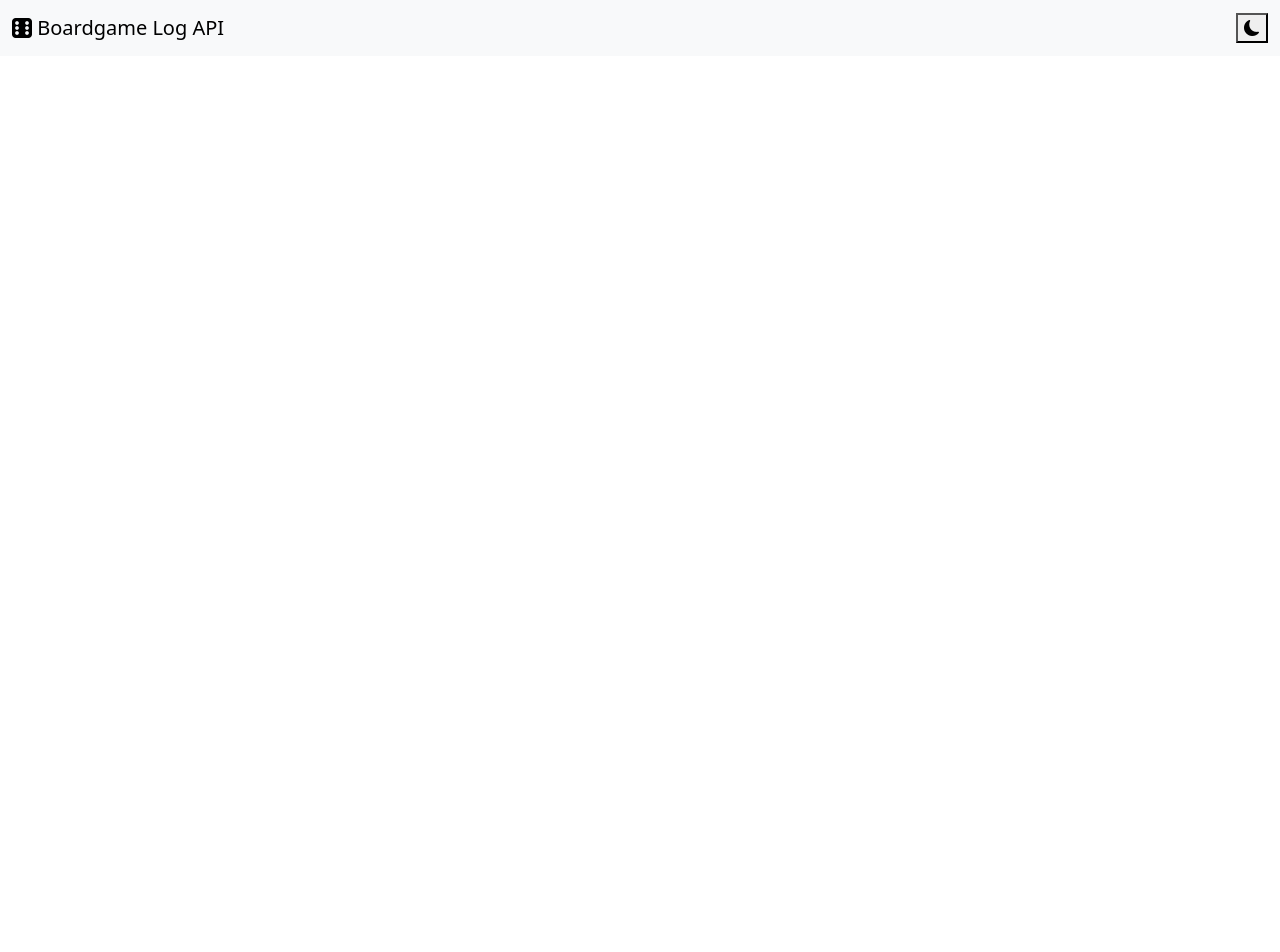
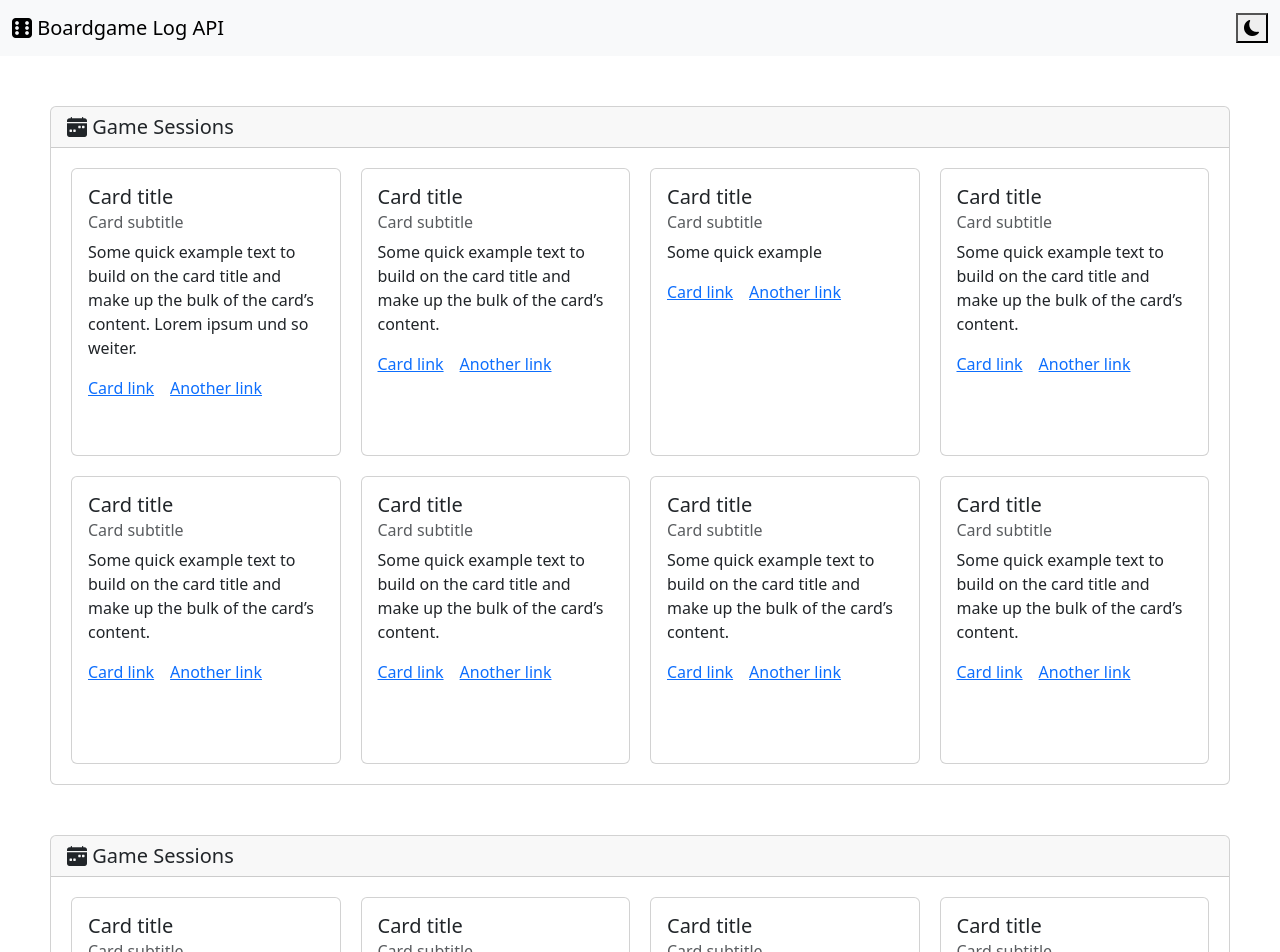
Before and after one commit to KonradTesch/BoardGameLogAPI, a React (Vite) app in the folder react/boardgame_api/: page /dashboard in a window 1280 px wide. Before the commit this address had no page. Shown: the top 952 px of the page. Before the commit the page ends 800 px from the top, so only its background shows below. Built offline with nearby package versions, Linux system fonts and the light colour scheme.

Commit message:
Worked on Dashboard (WIP)

```diff
--- a/react/boardgame_api/src/App.tsx
+++ b/react/boardgame_api/src/App.tsx
@@ -1,7 +1,8 @@
 import {BrowserRouter, Routes, Route, Navigate} from "react-router-dom"
 import Header from './components/Header'
 import LoginPage from "./pages/LoginPage.tsx";
-import "./App.css"
+import "./styles/App.css"
+import DashboardPage from "./pages/DashboardPage.tsx";
 
 
 function App() {
@@ -9,8 +10,9 @@ function App() {
         <BrowserRouter>
             <Header />
             <Routes>
-                <Route path="/" element={<Navigate to="/login" />} />
+                <Route path="/" element={<Navigate to="/dashboard" />} />
                 <Route path="/login" element={<LoginPage />} />
+                <Route path="/dashboard" element={<DashboardPage/>} />
             </Routes>
 
         </BrowserRouter>
--- /dev/null
+++ b/react/boardgame_api/src/components/InfoCard.tsx
@@ -0,0 +1,20 @@
+interface InfoCardProps {
+    body: string;
+}
+
+
+function InfoCard(props: InfoCardProps) {
+return (
+    <div className="card" style={{minHeight: "18rem"}}>
+        <div className="card-body">
+            <h5 className="card-title">Card title</h5>
+            <h6 className="card-subtitle mb-2 text-body-secondary">Card subtitle</h6>
+            <p className="card-text">{props.body}</p>
+            <a href="#" className="card-link">Card link</a>
+            <a href="#" className="card-link">Another link</a>
+        </div>
+    </div>
+);
+}
+
+export default InfoCard;
--- /dev/null
+++ b/react/boardgame_api/src/components/WideCard.tsx
@@ -0,0 +1,20 @@
+import type { ReactNode} from "react";
+
+interface WideCardProps {
+    title: ReactNode;
+    children: ReactNode;
+}
+
+function WideCard(props: WideCardProps){
+
+    return (
+        <div className="card" style={{minWidth: "20rem"}}>
+            <h5 className="card-header">{props.title}</h5>
+                <div className="card-body p-0">
+                    {props.children}
+                </div>
+        </div>
+    )
+}
+
+export default WideCard;
--- /dev/null
+++ b/react/boardgame_api/src/pages/DashboardPage.tsx
@@ -0,0 +1,41 @@
+import WideCard from "../components/WideCard.tsx";
+import InfoCard from "../components/InfoCard.tsx";
+import '../styles/DashboardPage.css';
+import * as React from "react";
+
+
+function DashboardPage() {
+    return (
+        <>
+            <div className="flex-body">
+            <WideCard title={<><i className="bi bi-calendar-week-fill"></i> Game Sessions</>}>
+                <div className="info-card-grid" style={{"--card-width": "14rem"} as React.CSSProperties}>
+                        <InfoCard body="Some quick example text to build on the card title and make up the bulk of the card’s content. Lorem ipsum und so weiter. "/>
+                        <InfoCard body="Some quick example text to build on the card title and make up the bulk of the card’s content. "/>
+                        <InfoCard body="Some quick example "/>
+                        <InfoCard body="Some quick example text to build on the card title and make up the bulk of the card’s content."/>
+                        <InfoCard body="Some quick example text to build on the card title and make up the bulk of the card’s content."/>
+                        <InfoCard body="Some quick example text to build on the card title and make up the bulk of the card’s content."/>
+                        <InfoCard body="Some quick example text to build on the card title and make up the bulk of the card’s content."/>
+                        <InfoCard body="Some quick example text to build on the card title and make up the bulk of the card’s content."/>
+                    </div>
+            </WideCard>
+            <WideCard title={<><i className="bi bi-calendar-week-fill"></i> Game Sessions</>}>
+                <div className="info-card-grid" style={{"--card-width": "14rem"} as React.CSSProperties}>
+                        <InfoCard body="Some quick example text to build on the card title and make up the bulk of the card’s content. Lorem ipsum und so weiter."/>
+                        <InfoCard body="Some quick example text to build on the card title and make up the bulk of the card’s content. "/>
+                        <InfoCard body="Some quick example "/>
+                        <InfoCard body="Some quick example text to build on the card title and make up the bulk of the card’s content."/>
+                        <InfoCard body="Some quick example text to build on the card title and make up the bulk of the card’s content."/>
+                        <InfoCard body="Some quick example text to build on the card title and make up the bulk of the card’s content."/>
+                        <InfoCard body="Some quick example text to build on the card title and make up the bulk of the card’s content."/>
+                        <InfoCard body="Some quick example text to build on the card title and make up the bulk of the card’s content."/>
+                    </div>
+            </WideCard>
+        </div>
+        </>
+
+    );
+}
+
+export default DashboardPage;
--- /dev/null
+++ b/react/boardgame_api/src/styles/DashboardPage.css
@@ -0,0 +1,16 @@
+.flex-body{
+    display: flex;
+    flex-direction: column;
+    min-height: 100vh;
+    padding: 50px;
+    gap: 50px;
+}
+
+.info-card-grid{
+    --card-width: 250px;
+    display: grid;
+    grid-template-columns: repeat(auto-fill, minmax(var(--card-width), 1fr));
+    gap: 20px;
+    margin: 20px;
+    justify-content: center;
+}
```
Also changed, not shown: react/boardgame_api/src/styles/App.css (renamed from react/boardgame_api/src/App.css).
